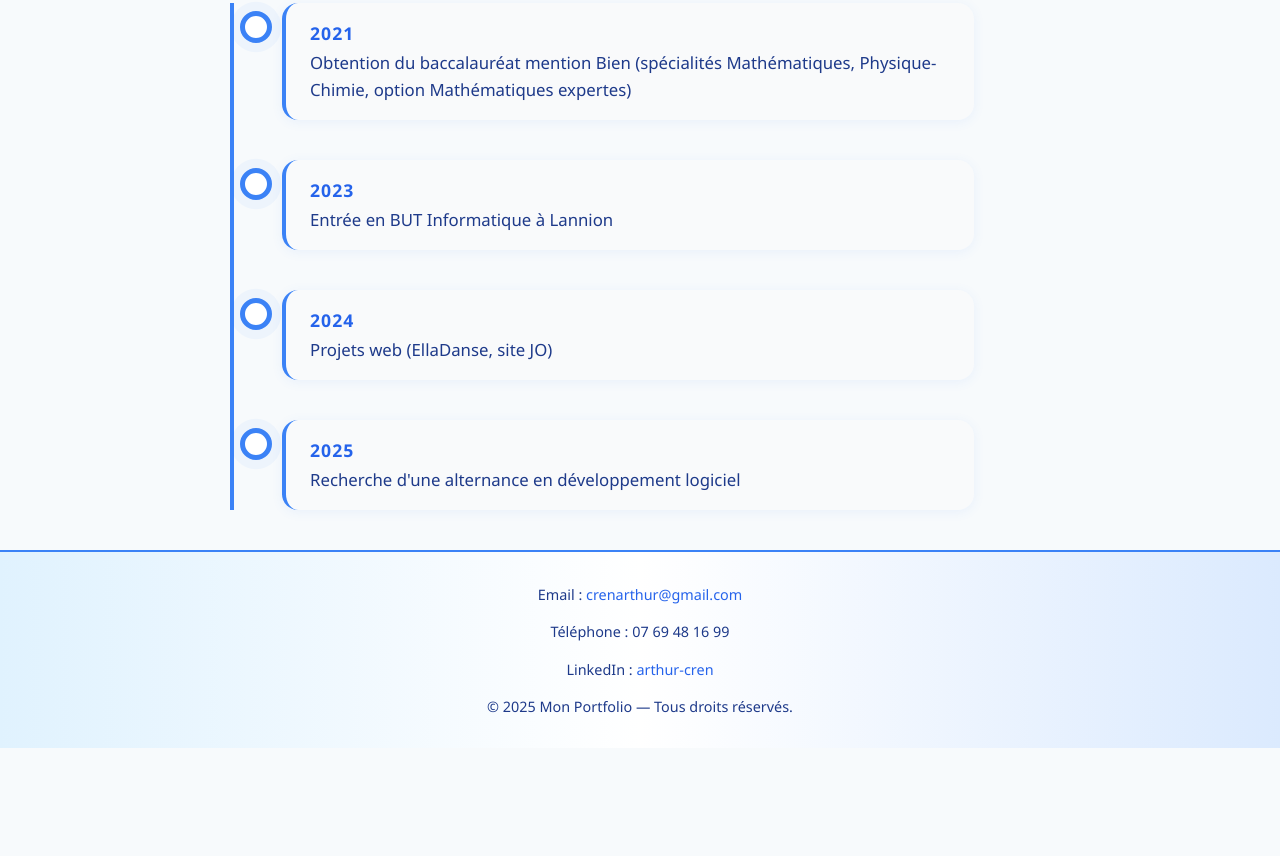
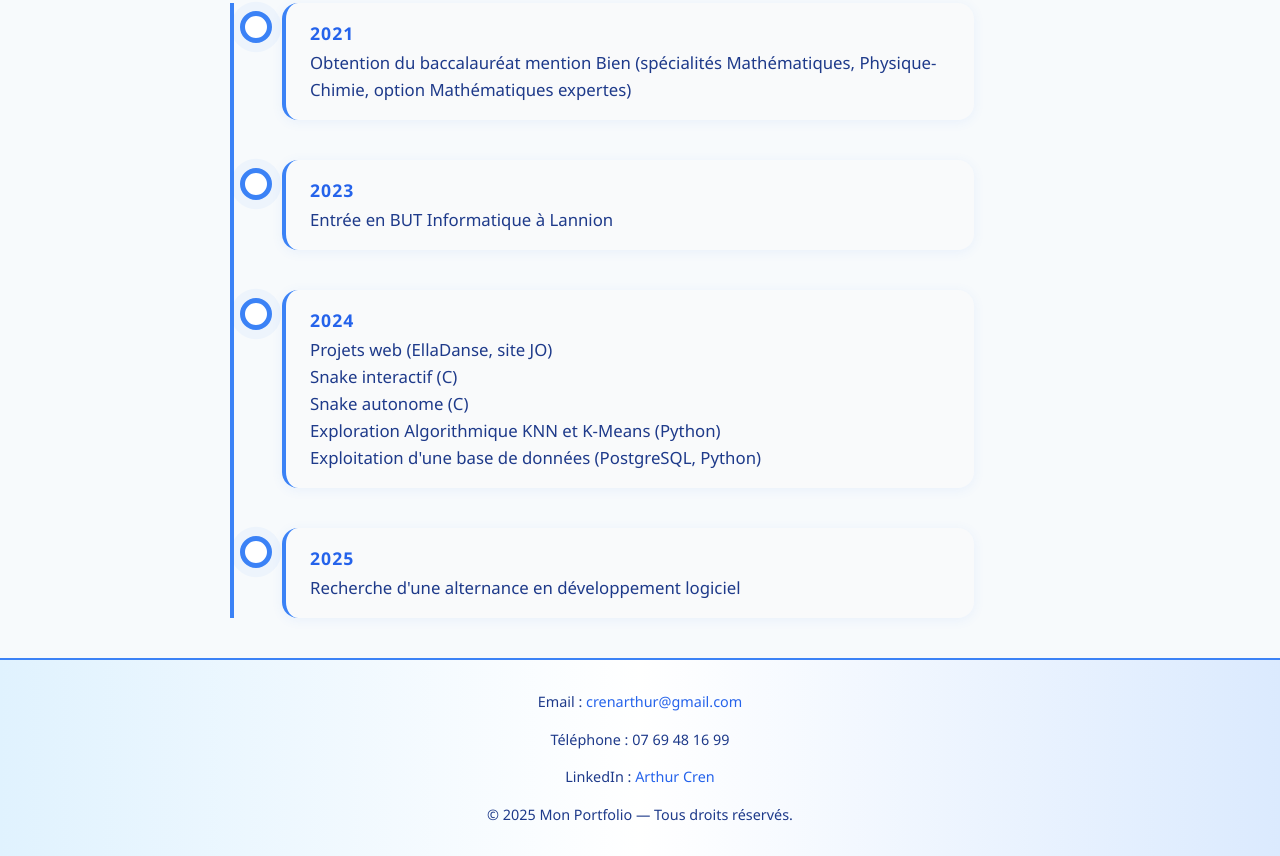
Before and after one commit to AsgArthur/portfolio, a plain HTML site: page apropos.html in a window 1280 px wide. Shown: the part 1393-2249 px from the top of the page. Before the commit the page ends 2141 px from the top, so only its background shows below. Drawn offline with Linux system fonts and the light colour scheme.

Commit message:
Update apropos.html

```diff
--- a/apropos.html
+++ b/apropos.html
@@ -72,7 +72,13 @@
           <span class="timeline-dot"></span>
           <div class="timeline-content">
             <span class="timeline-date">2024</span>
-            <span class="timeline-event">Projets web (EllaDanse, site JO)</span>
+            <span class="timeline-event">
+              Projets web (EllaDanse, site JO)<br>
+              Snake interactif (C)<br>
+              Snake autonome (C)<br>
+              Exploration Algorithmique KNN et K-Means (Python)<br>
+              Exploitation d'une base de données (PostgreSQL, Python)
+            </span>
           </div>
         </li>
         <li>
@@ -89,7 +95,7 @@
   <footer>
     <p>Email : <a href="mailto:crenarthur@gmail.com">crenarthur@gmail.com</a></p>
     <p>Téléphone : 07 69 48 16 99</p>
-    <p>LinkedIn : <a href="https://www.linkedin.com/in/arthur-cren-b50714356/" target="_blank">arthur-cren</a></p>
+    <p>LinkedIn : <a href="https://www.linkedin.com/in/arthur-cren-b50714356/" target="_blank">Arthur Cren</a></p>
     <p>© 2025 Mon Portfolio — Tous droits réservés.</p>
   </footer>
   <script>
```
